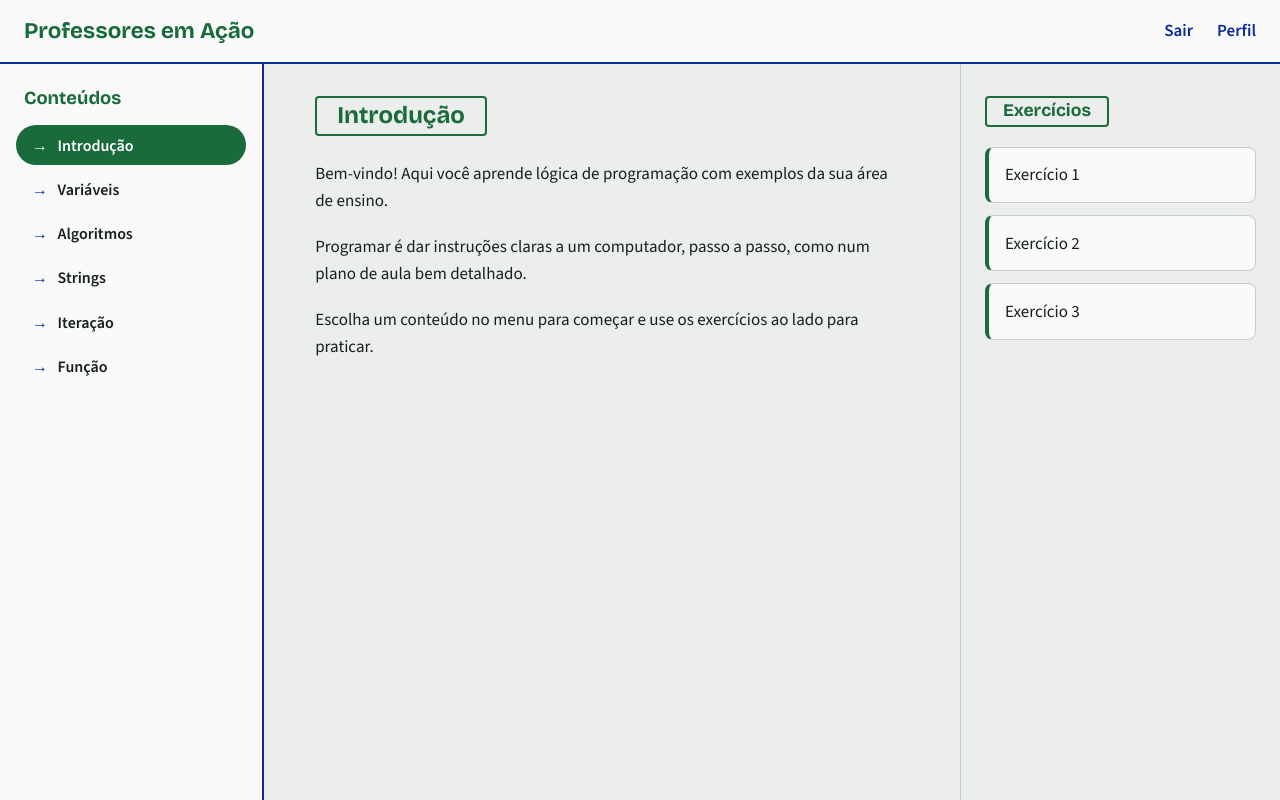
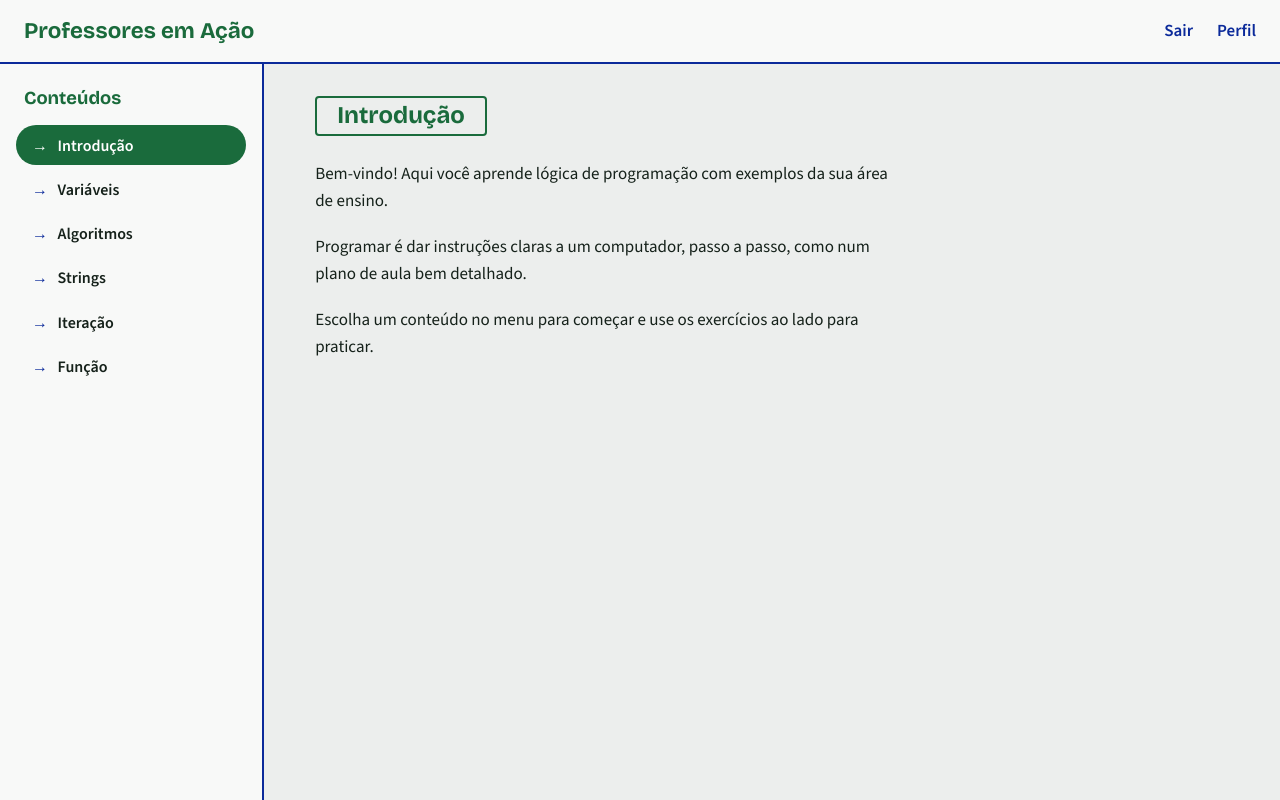
Before and after one commit to kailannettorres-cpu/projeto_apc, a plain HTML site: page painel.html in a window 1280 px wide. Drawn offline with nearby package versions, Linux system fonts and the light colour scheme.

Commit message:
Remove exercises section from painel.html
Removed the exercises section from the sidebar.

```diff
--- a/painel.html
+++ b/painel.html
@@ -40,14 +40,7 @@
         </div>
       </main>
 
-      <aside class="exercicios" aria-label="Exercícios">
-        <h2 class="exercicios__titulo">Exercícios</h2>
-        <ul class="exercicios__lista">
-          <li><a href="#">Exercício 1</a></li>
-          <li><a href="#">Exercício 2</a></li>
-          <li><a href="#">Exercício 3</a></li>
-        </ul>
-      </aside>
+
 
     </div>
   </div>
```
